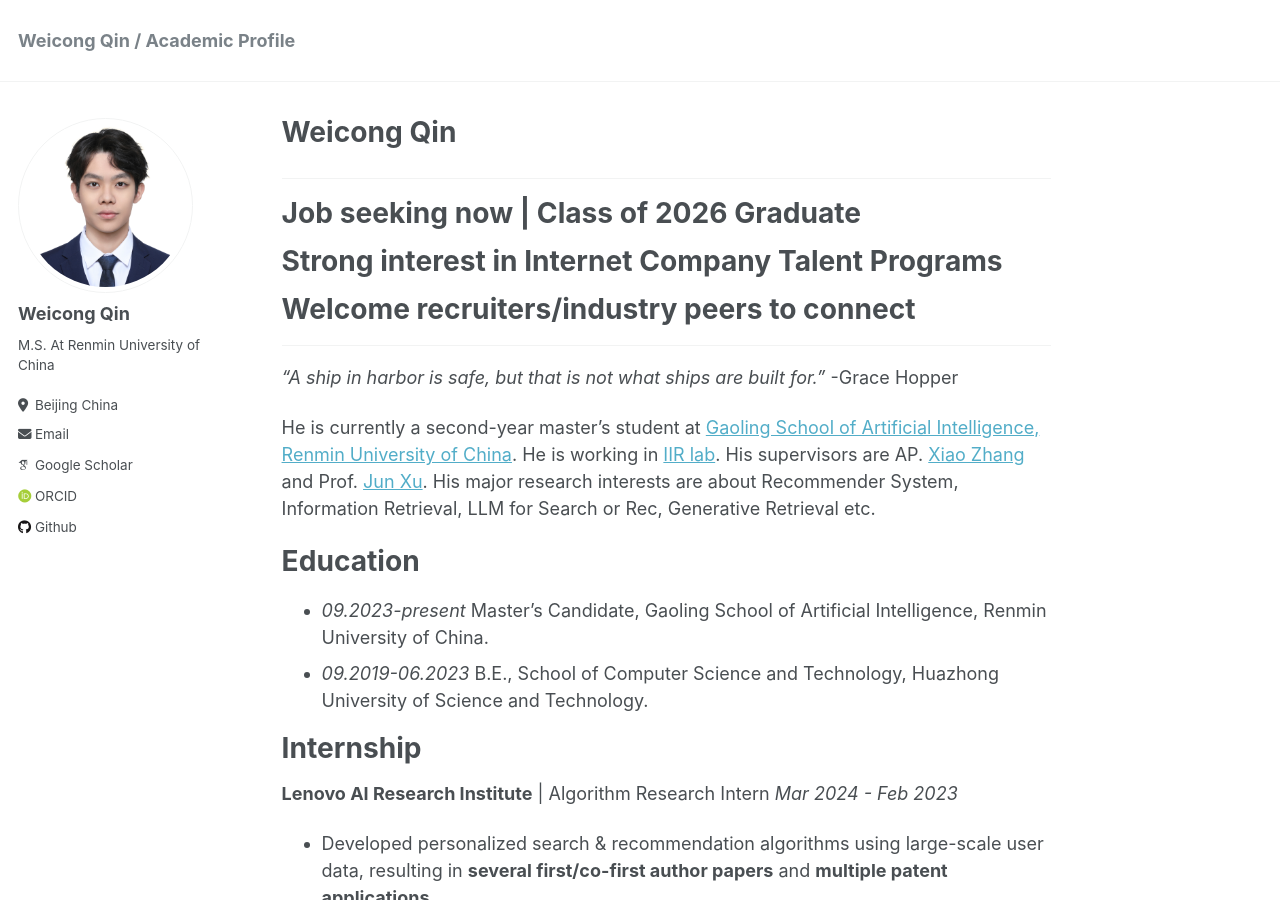
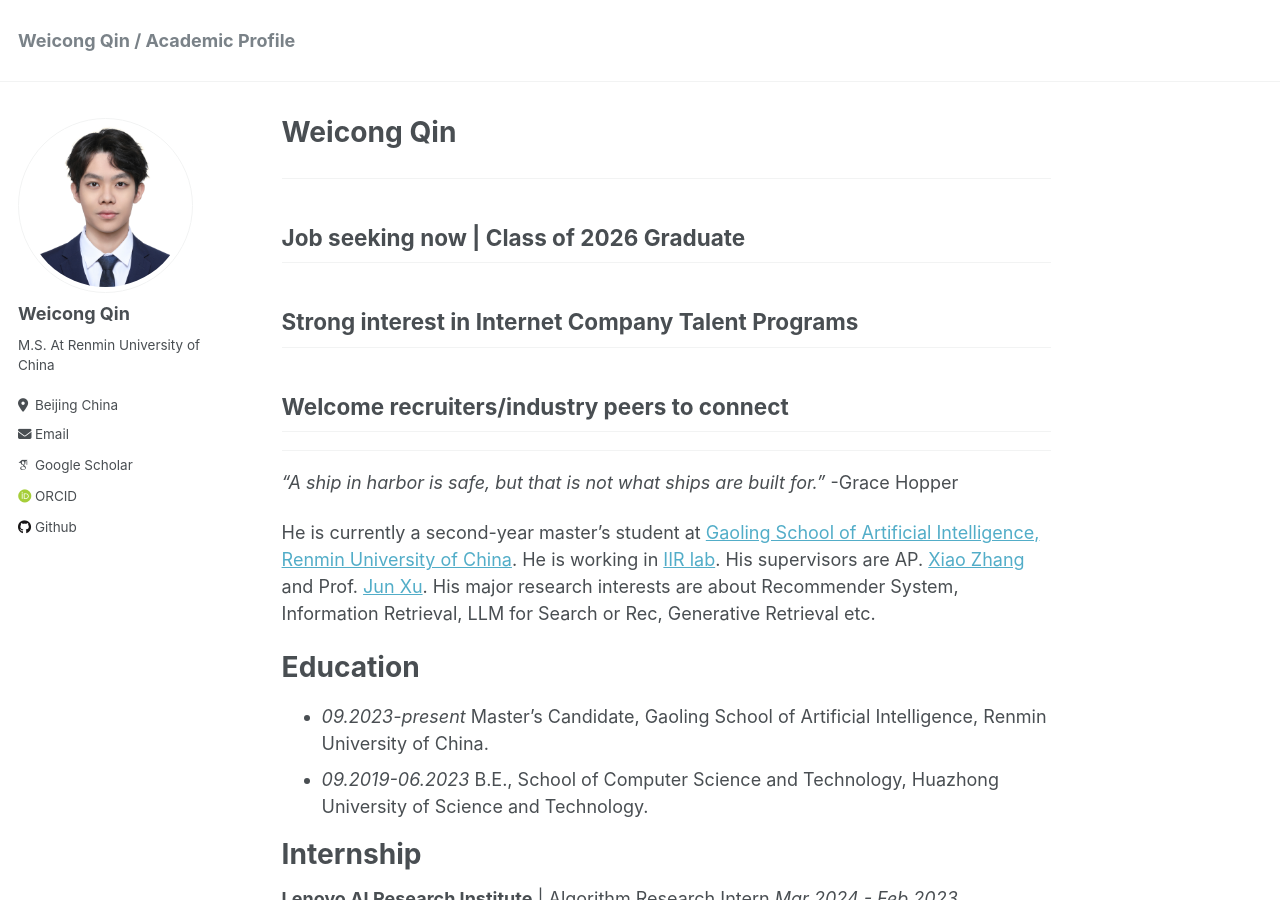
Before and after one commit to E-qin/E-qin.github.io, a Jekyll site: the page built from _pages/about.md, in a window 1280 px wide and 900 px high. Built offline with Jekyll 4.4.1, drawn with Linux system fonts in a browser that asks for light colours; some web fonts are replaced.

```diff
--- a/_pages/about.md
+++ b/_pages/about.md
@@ -9,9 +9,9 @@ redirect_from:
 ---
 
 --------------
-# **Job seeking** now | Class of **2026** Graduate
-# Strong interest in **Internet Company Talent Programs**
-# Welcome recruiters/industry peers to connect
+## **Job seeking** now | Class of **2026** Graduate
+## Strong interest in **Internet Company Talent Programs**
+## Welcome recruiters/industry peers to connect
 --------------
 
 *"A ship in harbor is safe, but that is not what ships are built for."* -Grace Hopper
```
